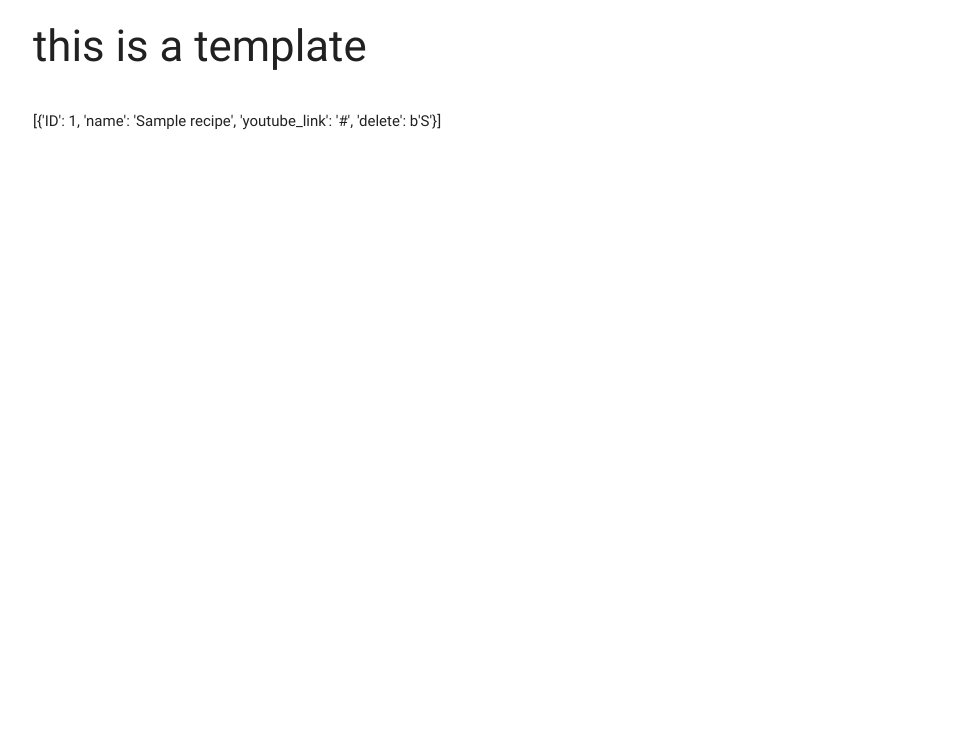
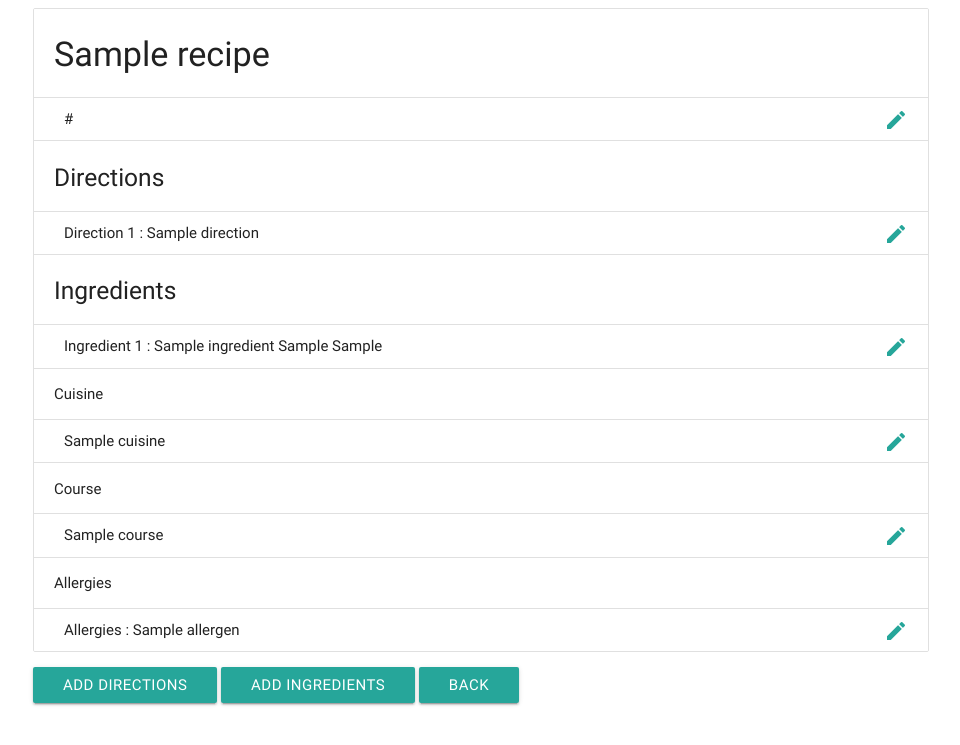
Before and after one commit to GarethMellon/data-centric-project, a Flask app: page /recieps/1/ in a window 1280 px wide. Shown: the top 745 px of the page, without its empty margins (159-1119 px from the left). Run offline with Flask 2, Linux system fonts and the light colour scheme; tables that the repository leaves empty hold one stand-in row (values such as "Sample post").

Commit message:
added data to recieps page and put main layout in place.

```diff
--- a/app.py
+++ b/app.py
@@ -39,9 +39,33 @@ def index():
 
 @app.route("/recieps/<recipe_ID>/")
 def recipes(recipe_ID):
-    data_sql = ("SELECT * from recipes where ID =" + recipe_ID)
-    data = select_data(data_sql)
-    return render_template("recieps.html", data = data)
+    # prep data for page
+    recipes_sql = ("SELECT * from recipes where ID =" + recipe_ID)
+    recipes_data = select_data(recipes_sql)
+
+    directions_sql = ("SELECT * from directions where recipes_ID =" + recipe_ID)
+    directions_data = select_data(directions_sql)
+
+    ingredients_sql = ("SELECT * from ingredients where recipes_ID =" + recipe_ID)
+    ingredients_data = select_data(ingredients_sql)
+
+    cuisine_sql = ("SELECT * from cuisine where recipes_ID =" + recipe_ID)
+    cuisine_data = select_data(cuisine_sql)
+
+    course_sql = ("SELECT * from course where recipes_ID =" + recipe_ID)
+    course_data = select_data(course_sql)
+
+    allergens_sql = ("SELECT * from allergens where recipes_ID =" + recipe_ID)
+    allergens_data = select_data(allergens_sql)
+
+    return render_template("recieps.html",
+                            page_title="Edit Recipe",
+                            recipes_data = recipes_data,
+                            directions_data = directions_data,
+                            ingredients_data = ingredients_data,
+                            cuisine_data = cuisine_data,
+                            course_data = course_data,
+                            allergens_data = allergens_data)
 
 if __name__ == '__main__':
     app.run(host=os.environ.get('IP'),
--- a/templates/recieps.html
+++ b/templates/recieps.html
@@ -1,12 +1,94 @@
-{% extends "base.html" %}
-{% block content %}
+{% extends "base.html" %} {% block content %}
 
 <div class="container">
     <div class="row">
         <div class="col s12">
-<h3>this is a template</h3>
-<br>
-{{ data }}
+
+            {% for recipe in recipes_data %}
+
+            <ul class="collection with-header">
+                <li class="collection-header">
+                    <h4>{{ recipe.name }}</h4>
+                </li>
+
+                <li class="collection-item">
+                    <div>{{ recipe.youtube_link }}<a href="#!" class="secondary-content"><i class="material-icons">edit</i></a></div>
+                </li>
+                <!-- directions data insert-->
+                {% for direction in directions_data %} {% if recipe.ID == direction.recipes_ID: %} {% if loop.index == 1: %}
+                <li class="collection-header">
+                    <h5>Directions</h5>
+                </li>
+                {% endif %}
+                <li class="collection-item">
+                    <div>Direction {{ loop.index }} : {{ direction.name }}
+                        <a href="#!" class="secondary-content"><i class="material-icons">edit</i></a>
+                    </div>
+                </li>
+                {% endif %} {% endfor %}
+
+
+                <!-- ingredients data insert-->
+                {% for ingredient in ingredients_data %} {% if recipe.ID == ingredient.recipes_ID: %} {% if loop.index == 1: %}
+                <li class="collection-header">
+                    <h5>Ingredients</h5>
+                </li>
+                {% endif %}
+                <li class="collection-item">
+                    <div>Ingredient {{ loop.index }} : {{ ingredient.name }} {{ ingredient.quantity }} {{ ingredient.unit_of_measurement }}
+                        <a href="#!" class="secondary-content"><i class="material-icons">edit</i></a>
+                    </div>
+                </li>
+                {% endif %} {% endfor %}
+
+
+                <!-- cuisine data insert-->
+                {% for cuisine in cuisine_data %} {% if recipe.ID == cuisine.recipes_ID: %} {% if loop.index == 1: %}
+                <li class="collection-header">
+                    <h6>Cuisine</h6>
+                </li>
+                {% endif %}
+                <li class="collection-item">
+                    <div>{{ cuisine.name }}
+                        <a href="#!" class="secondary-content"><i class="material-icons">edit</i></a>
+                    </div>
+                </li>
+                {% endif %} {% endfor %}
+
+                <!-- course data insert-->
+                {% for course in course_data %} {% if recipe.ID == course.recipes_ID: %} {% if loop.index == 1: %}
+                <li class="collection-header">
+                    <h6>Course</h6>
+                </li>
+                {% endif %}
+                <li class="collection-item">
+                    <div>{{ course.name }}
+                        <a href="#!" class="secondary-content"><i class="material-icons">edit</i></a>
+                    </div>
+                </li>
+                {% endif %} {% endfor %}
+
+                <!-- course data insert-->
+                {% for allergen in allergens_data %} {% if recipe.ID == allergen.recipes_ID: %} {% if loop.index == 1: %}
+                <li class="collection-header">
+                    <h6>Allergies</h6>
+                </li>
+                {% endif %}
+                <li class="collection-item">
+                    <div>Allergies : {{ allergen.name }}
+                        <a href="#!" class="secondary-content"><i class="material-icons">edit</i></a>
+                    </div>
+                </li>
+                {% endif %} {% endfor %}
+
+            </ul>
+
+            {% endfor %}
+
+            <a href="{{url_for('index')}}" class="btn">Add Directions</a>
+            <a href="{{url_for('index')}}" class="btn">Add Ingredients</a>
+            <a href="{{url_for('index')}}" class="btn">Back</a>
+        </div>
     </div>
 </div>
 
```
Also changed, not shown: static/planning/database/populate_database.sql (+9 -0 lines).
